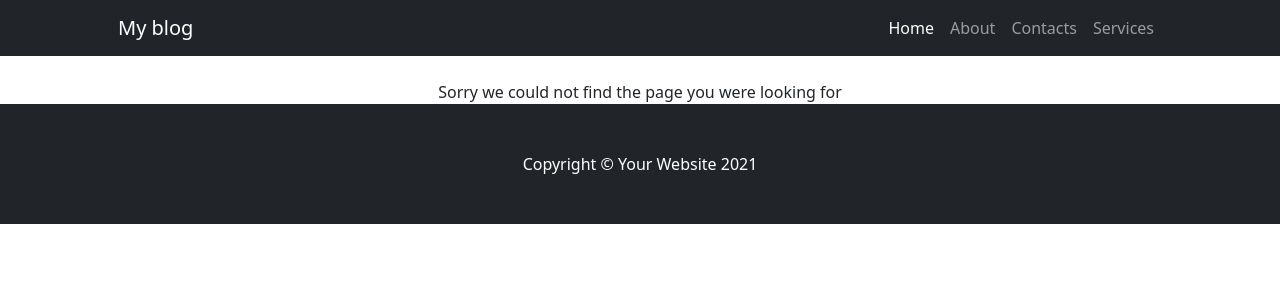
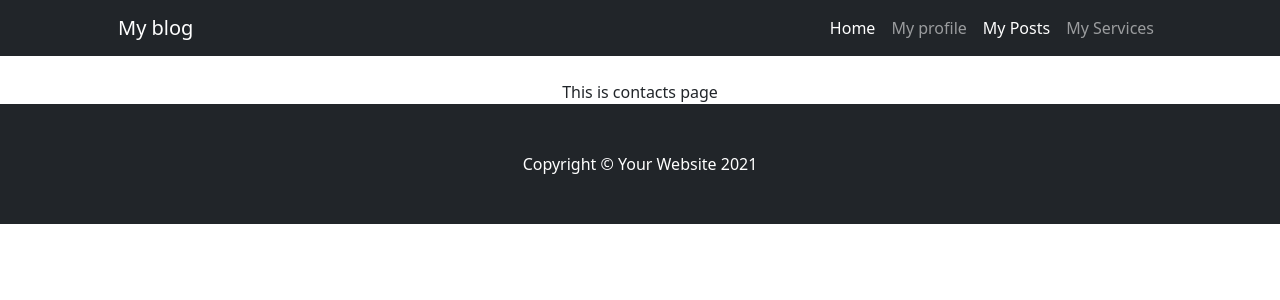
Before and after one commit to sajib-4414/BlogApp-React-Front-End, a React (Create React App) app: page /myposts in a window 1280 px wide. Shown: the top 300 px of the page. Built offline with nearby package versions, Linux system fonts and the light colour scheme.

Commit message:
changed pages names

```diff
--- a/src/App.js
+++ b/src/App.js
@@ -4,9 +4,9 @@ import {BrowserRouter, Route, Switch , Redirect} from 'react-router-dom';
 import 'bootstrap/dist/css/bootstrap.min.css';
 import NavigationBar from '../src/components/NavigationBar'
 import Home from '../src/components/Home'
-import About from '../src/components/About'
+import MyProfile from '../src/components/MyProfile'
 import NotFound from '../src/components/NotFound'
-import Contacts from '../src/components/Contacts'
+import MyPosts from '../src/components/MyPosts'
 import Services from '../src/components/Services'
 
 function App() {
@@ -23,8 +23,8 @@ function App() {
            {/*Content row*/}
             <Switch>
               <Route exact path="/" component={Home}></Route>
-              <Route exact path="/about" component={About}></Route>
-                <Route exact path="/contacts" component={Contacts}></Route>
+              <Route exact path="/myprofile" component={MyProfile}></Route>
+                <Route exact path="/myposts" component={MyPosts}></Route>
                 <Route exact path="/services" component={Services}></Route>
               <Route component={NotFound} />
             </Switch>
--- a/src/components/Contacts.js
+++ b/src/components/MyPosts.js
@@ -1,8 +1,8 @@
-function Contacts(){
+function MyPosts(){
     return(
         <div>
             This is contacts page
         </div>
     )
 }
-export default Contacts
+export default MyPosts
--- a/src/components/About.js
+++ b/src/components/MyProfile.js
@@ -1,6 +1,6 @@
-function About(){
+function MyProfile(){
     return (
         <h1>Hi this is about page</h1>
     )
 }
-export default About
+export default MyProfile
--- a/src/components/NavigationBar.js
+++ b/src/components/NavigationBar.js
@@ -12,11 +12,11 @@ function NavigationBar(){
                     <ul className="navbar-nav ms-auto mb-2 mb-lg-0">
                         <li className="nav-item"><NavLink activeClassName="active" className="nav-link" aria-current="page" to={'/'}>Home</NavLink>
                         </li>
-                        <li className="nav-item"><NavLink activeClassName="active" className="nav-link" aria-current="page" to={'/about'}>About</NavLink>
+                        <li className="nav-item"><NavLink activeClassName="active" className="nav-link" aria-current="page" to={'/myprofile'}>My profile</NavLink>
                         </li>
-                        <li className="nav-item"><NavLink activeClassName="active" className="nav-link" aria-current="page" to={'/contacts'}>Contacts</NavLink>
+                        <li className="nav-item"><NavLink activeClassName="active" className="nav-link" aria-current="page" to={'/myposts'}>My Posts</NavLink>
                         </li>
-                        <li className="nav-item"><NavLink activeClassName="active" className="nav-link" aria-current="page" to={'/services'}>Services</NavLink>
+                        <li className="nav-item"><NavLink activeClassName="active" className="nav-link" aria-current="page" to={'/services'}>My Services</NavLink>
                         </li>
 
                     </ul>
```
